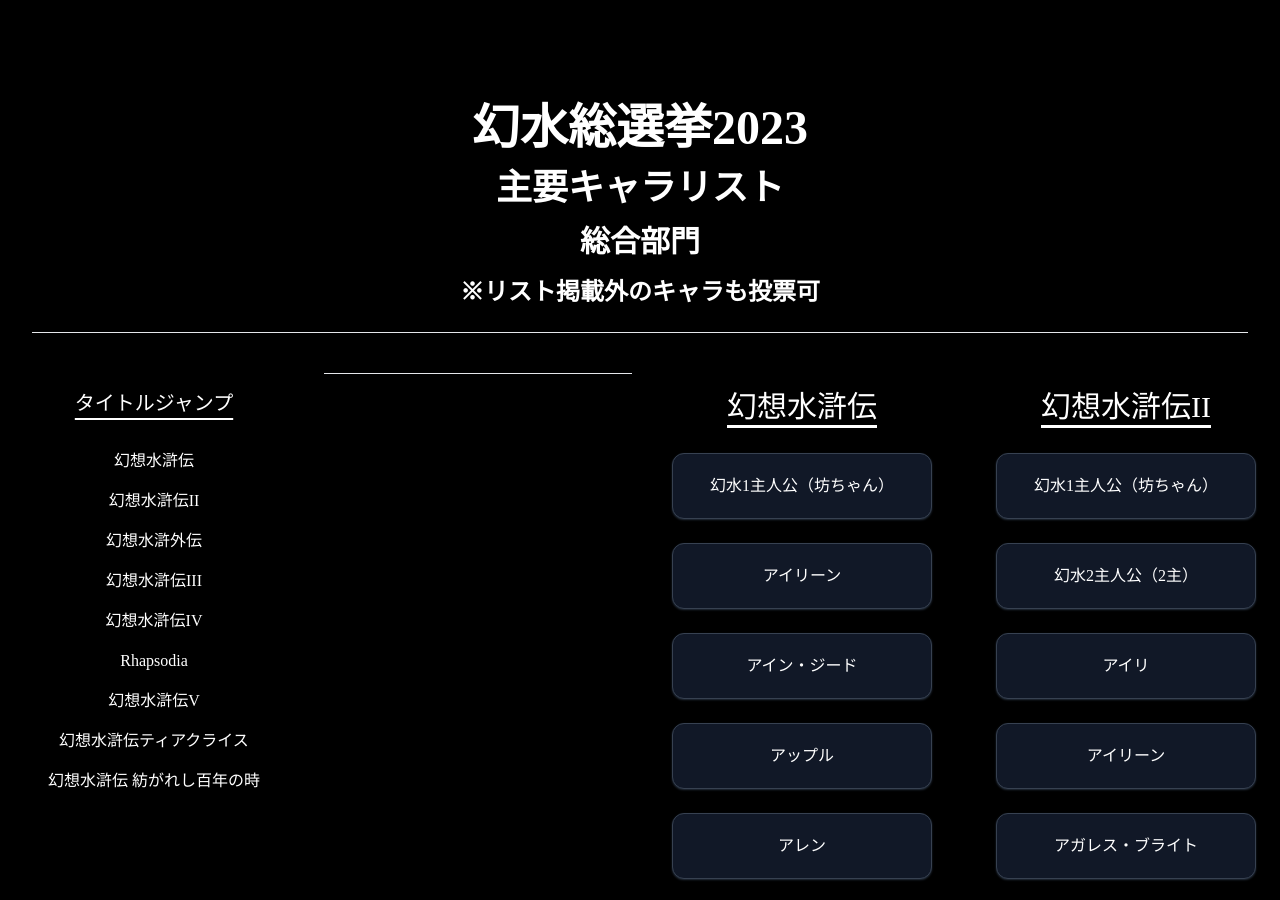
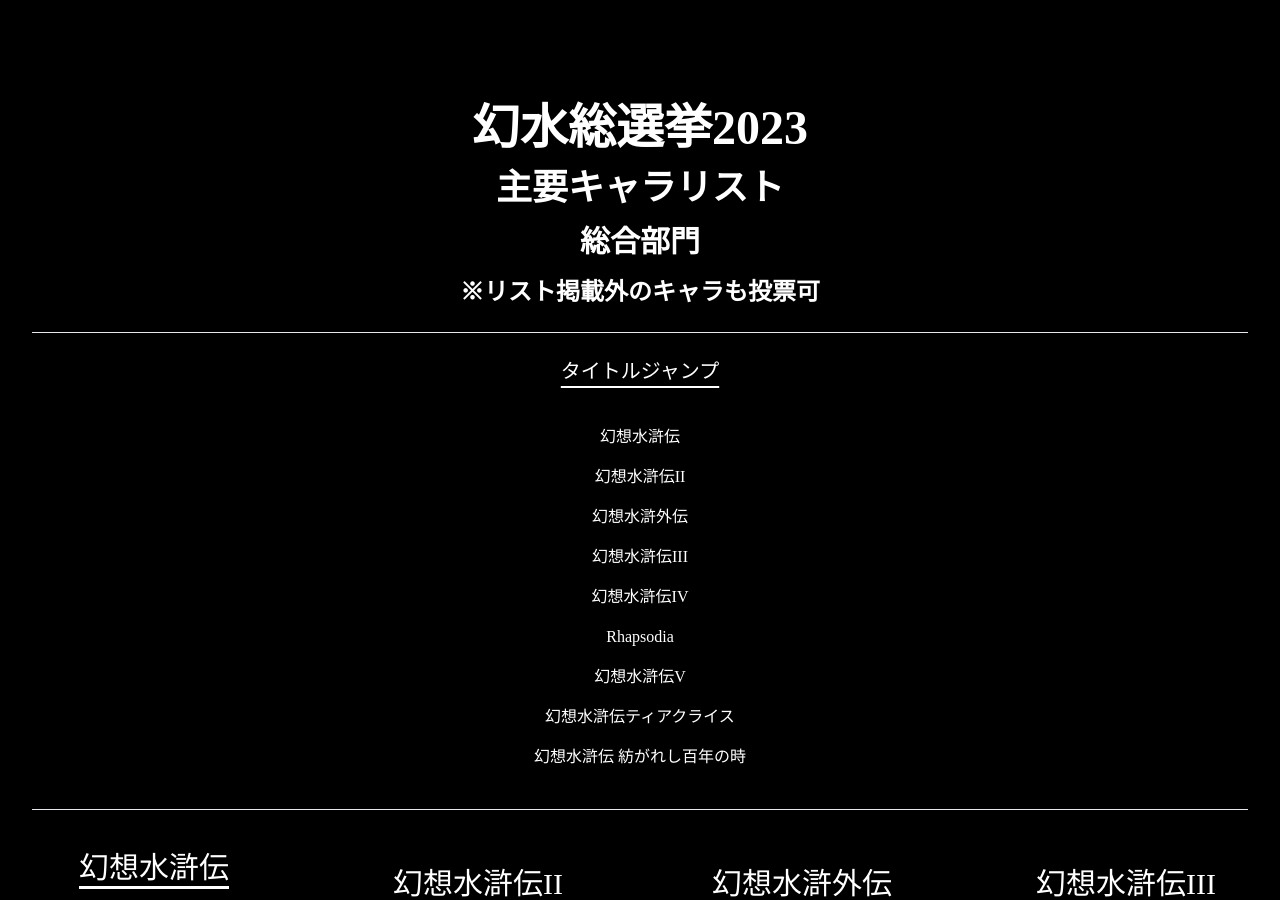
Before and after one commit to true-runes/election-bulletin-2023, a Next.js app: page /characters in a window 1280 px wide. Shown: the top 900 px of the page. Built offline with nearby package versions, Linux system fonts and the light colour scheme.

Commit message:
fix: 🐛 HTML構造の修正

```diff
--- a/src/app/characters/page.tsx
+++ b/src/app/characters/page.tsx
@@ -42,13 +42,12 @@
         <div className="mt-4">
           <hr />
         </div>
-      </div>
-      <div className="text-center">
-        <div className="grid grid-cols-1 sm:grid-cols-2 md:grid-cols-3 lg:grid-cols-4 gap-4">
+
+        <div className="text-center">
           <div id="select-product-title" className="pb-8">
             <h1
               id="s1"
-              className="characters-h1 text-xl px-6 py-4 underline underline-offset-8"
+              className="characters-h1 text-xl px-6 py-6 underline underline-offset-8"
             >
               タイトルジャンプ
             </h1>
@@ -80,13 +79,16 @@
               <a href="#tsumutoki">幻想水滸伝 紡がれし百年の時</a>
             </div>
           </div>
+          <hr className="py-0" />
+        </div>
+      </div>
 
-          <hr className="py-2" />
-
+      <div className="text-center">
+        <div className="grid grid-cols-1 sm:grid-cols-2 md:grid-cols-3 lg:grid-cols-4 gap-4">
           <div className="characters">
             <h1
               id="s1"
-              className="characters-h1 text-3xl px-6 my-4 underline underline-offset-8"
+              className="characters-h1 text-3xl px-6 mb-4 underline underline-offset-8"
             >
               幻想水滸伝
             </h1>
@@ -120,7 +122,7 @@
               id="gaiden"
               className="characters-h1 text-3xl px-6 my-4 underline underline-offset-8"
             >
-              幻想水滸外伝 (Vol.1 & Vol.2)
+              幻想水滸外伝
             </h1>
             {gaiden.map((character: any, index: number) => (
               <div className="city-and-title px-6 py-1" key={index}>
```
